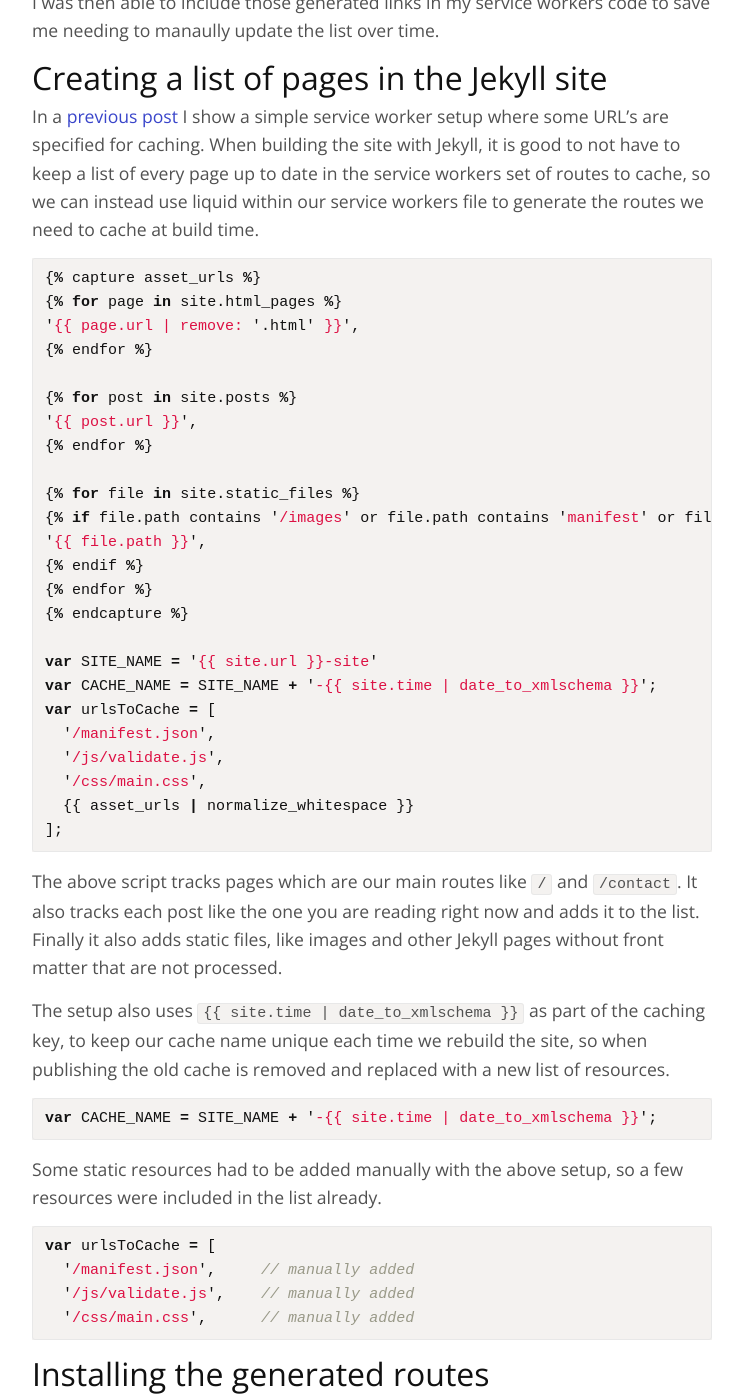
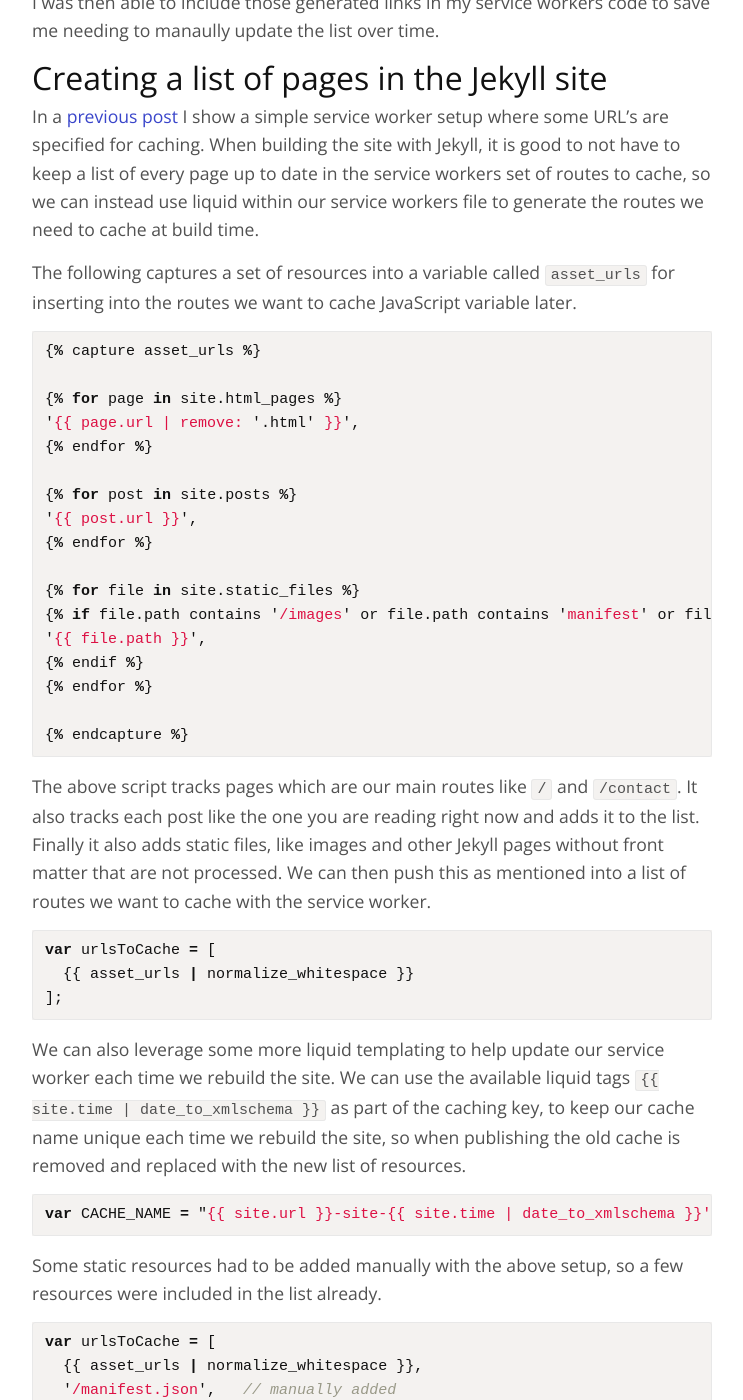
Before and after one commit to dayvidwhy/dayvidwhy.github.io, a Jekyll site: the page built from _posts/2021-09-04-serving-jekyll-sites-offline.markdown, in a window 1280 px wide and 1400 px high, scrolled down 303 px. Shown: the whole window, without its empty margins (268-1011 px from the left). Built offline with Jekyll 4.4.1, drawn with Linux system fonts in a browser that asks for light colours.

Commit message:
Update blog post.

````diff
--- a/_posts/2021-09-04-serving-jekyll-sites-offline.markdown
+++ b/_posts/2021-09-04-serving-jekyll-sites-offline.markdown
@@ -10,8 +10,11 @@ When I put this new blog together with Jekyll I added a service worker to the bu
 # Creating a list of pages in the Jekyll site
 In a [previous post](/simple-service-worker-setup) I show a simple service worker setup where some URL's are specified for caching. When building the site with Jekyll, it is good to not have to keep a list of every page up to date in the service workers set of routes to cache, so we can instead use liquid within our service workers file to generate the routes we need to cache at build time.
 
+The following captures a set of resources into a variable called `asset_urls` for inserting into the routes we want to cache JavaScript variable later.
+
 ```js{% raw %}
 {% capture asset_urls %}
+
 {% for page in site.html_pages %}
 '{{ page.url | remove: '.html' }}',
 {% endfor %}
@@ -25,33 +28,33 @@ In a [previous post](/simple-service-worker-setup) I show a simple service worke
 '{{ file.path }}',
 {% endif %}
 {% endfor %}
-{% endcapture %}
 
-var SITE_NAME = '{{ site.url }}-site'
-var CACHE_NAME = SITE_NAME + '-{{ site.time | date_to_xmlschema }}';
-var urlsToCache = [
-  '/manifest.json',
-  '/js/validate.js',
-  '/css/main.css',
-  {{ asset_urls | normalize_whitespace }}
-];{% endraw %}
+{% endcapture %}{% endraw %}
 ```
 
-The above script tracks pages which are our main routes like `/` and `/contact`. It also tracks each post like the one you are reading right now and adds it to the list. Finally it also adds static files, like images and other Jekyll pages without front matter that are not processed.
-
-The setup also uses `{% raw %}{{ site.time | date_to_xmlschema }}{% endraw %}` as part of the caching key, to keep our cache name unique each time we rebuild the site, so when publishing the old cache is removed and replaced with a new list of resources.
+The above script tracks pages which are our main routes like `/` and `/contact`. It also tracks each post like the one you are reading right now and adds it to the list. Finally it also adds static files, like images and other Jekyll pages without front matter that are not processed. We can then push this as mentioned into a list of routes we want to cache with the service worker.
 
 ```js
-var CACHE_NAME = SITE_NAME + '-{% raw %}{{ site.time | date_to_xmlschema }}{% endraw %}';
+var urlsToCache = [
+  {% raw %}{{ asset_urls | normalize_whitespace }}{% endraw %}
+];
+```
+
+We can also leverage some more liquid templating to help update our service worker each time we rebuild the site. We can use the available liquid tags `{% raw %}{{ site.time | date_to_xmlschema }}{% endraw %}` as part of the caching key, to keep our cache name unique each time we rebuild the site, so when publishing the old cache is removed and replaced with the new list of resources.
+
+```js
+var CACHE_NAME = "{% raw %}{{ site.url }}-site-{{ site.time | date_to_xmlschema }}{% endraw %}';
 ```
 
 Some static resources had to be added manually with the above setup, so a few resources were included in the list already.
 
 ```js
 var urlsToCache = [
-  '/manifest.json',     // manually added
-  '/js/validate.js',    // manually added
-  '/css/main.css',      // manually added
+  {% raw %}{{ asset_urls | normalize_whitespace }}{% endraw %},
+  '/manifest.json',   // manually added
+  '/js/validate.js',  // manually added
+  '/css/main.css'     // manually added
+];
 ```
 
 # Installing the generated routes
````
